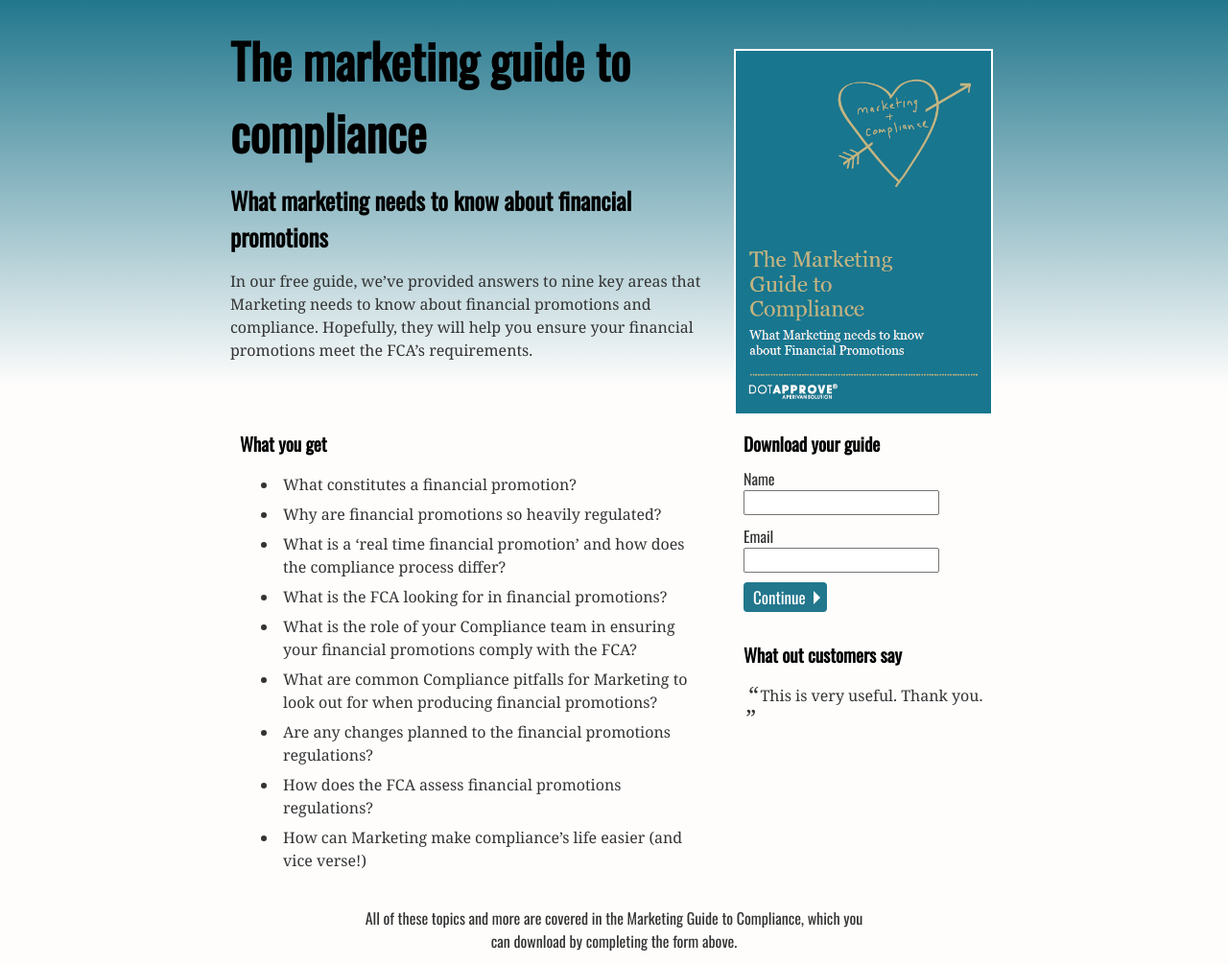
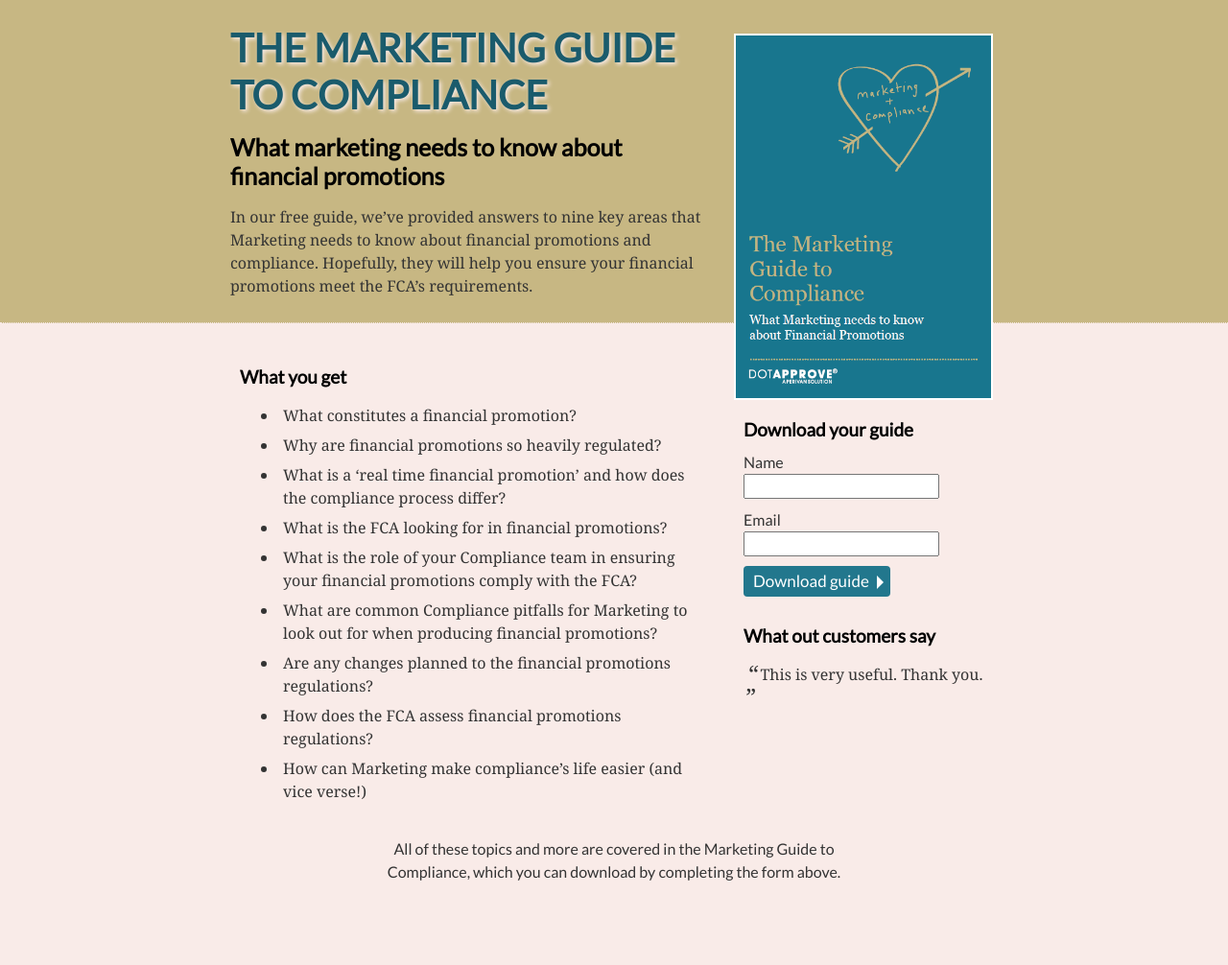
Before and after one commit to PerivanSolutions/single-pages, a website: page src/guide-to-compliance.html in a window 1280 px wide. Shown: the whole page at 96% size. After the commit the page ends 971 px from the top, so only its background shows below. Drawn offline with nearby package versions, Linux system fonts and the light colour scheme; files that its build step writes are made by us from their sources.

Commit message:
More styling

```diff
--- a/src/guide-to-compliance.html
+++ b/src/guide-to-compliance.html
@@ -70,7 +70,7 @@
             <label for="Email">Email</label>
             <input type="email" name="email" value="" required>
             <br>
-            <a class="btn" href="javascript:{}" onclick="document.getElementById('js-form').submit();">Continue</a>
+            <a class="btn" href="javascript:{}" onclick="document.getElementById('js-form').submit();">Download guide</a>
           </form>
           <h3>What out customers say</h3>
 
--- a/src/guide-to-compliance.scss
+++ b/src/guide-to-compliance.scss
@@ -3,10 +3,11 @@ $gutter: 25px;
 
 $fg-color: #22778d;
 $bg-color: #f8f2e5;
-$bg-color: lighten(complement($fg-color), 65);
+$bg-color: lighten(complement($fg-color), 60);
 $text-color: #333;
+$header-color: #c7b783;
 
-@import url(http://fonts.googleapis.com/css?family=Oswald);
+@import url(http://fonts.googleapis.com/css?family=Lato);
 
 @mixin clearfix {
   &::after {
@@ -40,6 +41,7 @@ h2,
 h3,
 h4 {
   color: #000;
+  line-height: 1.2em;
   margin: 15px 0 0;
 }
 
@@ -50,11 +52,14 @@ h4,
 label,
 .footnote,
 .btn {
-  font-family: 'Oswald', sans-serif;
+  font-family: 'Lato', sans-serif;
 }
 
 h1 {
-  font-size: 50px;
+  color: darken($fg-color, 8);
+  font-size: 41px;
+  text-shadow: 2px 2px 4px $bg-color;
+  text-transform: uppercase;
 }
 
 h2 {
@@ -142,7 +147,8 @@ blockquote {
 
 // Part of header with gradient background
 .header__upper {
-  background: linear-gradient($fg-color, $bg-color);
+  background-color: $header-color;
+  border-bottom: 1px dotted $bg-color;
 }
 
 // Part of header with no background
@@ -210,12 +216,13 @@ form {
 
   .content__right {
     margin-left: $gutter;
+    margin-top: 55px;
     width: floor($width - $width / 1.6 - $gutter);
   }
 
   .header__lower {
     img {
-      bottom: -20px;
+      bottom: -70px;
       position: absolute;
       right: 5px;
       width: 270px;
```
